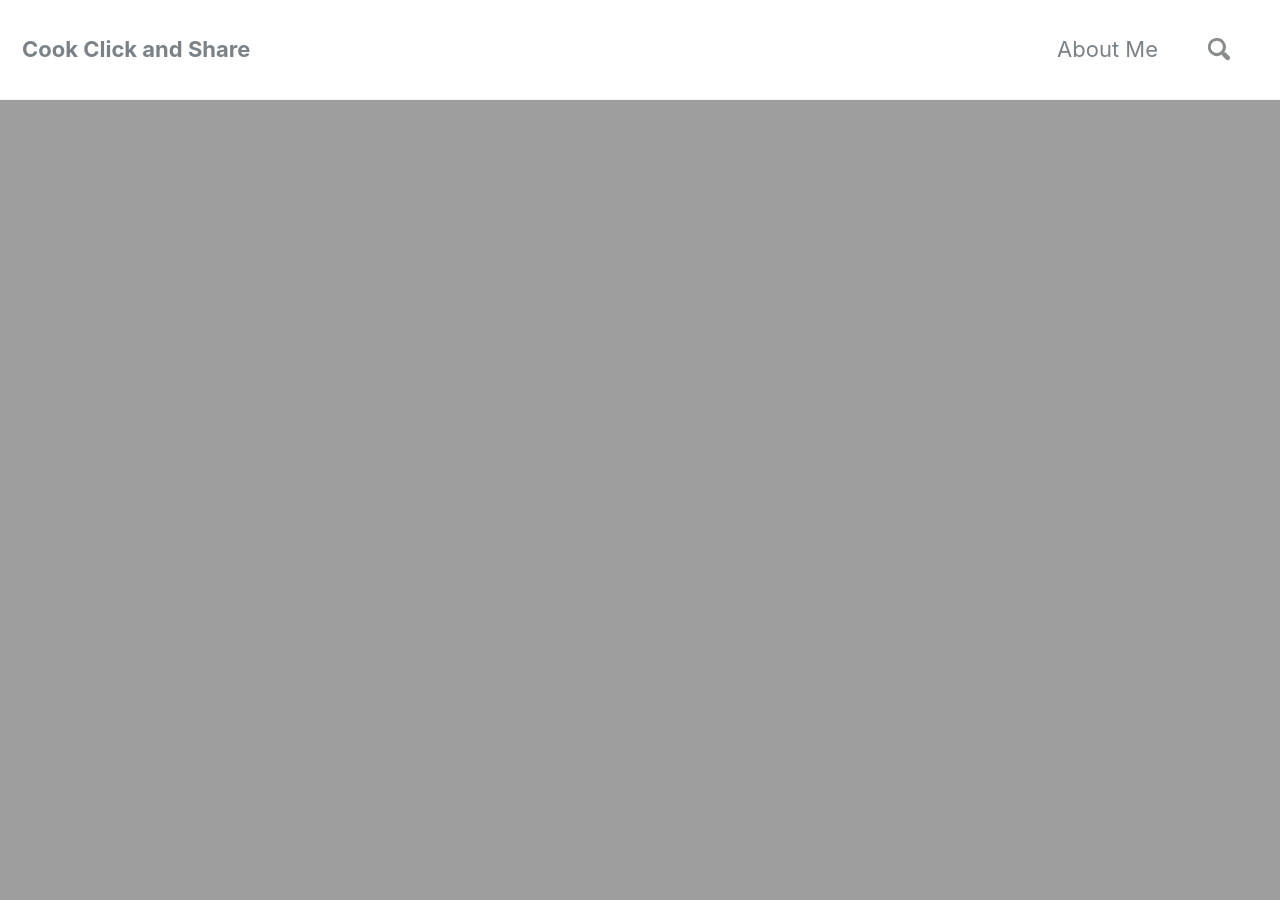
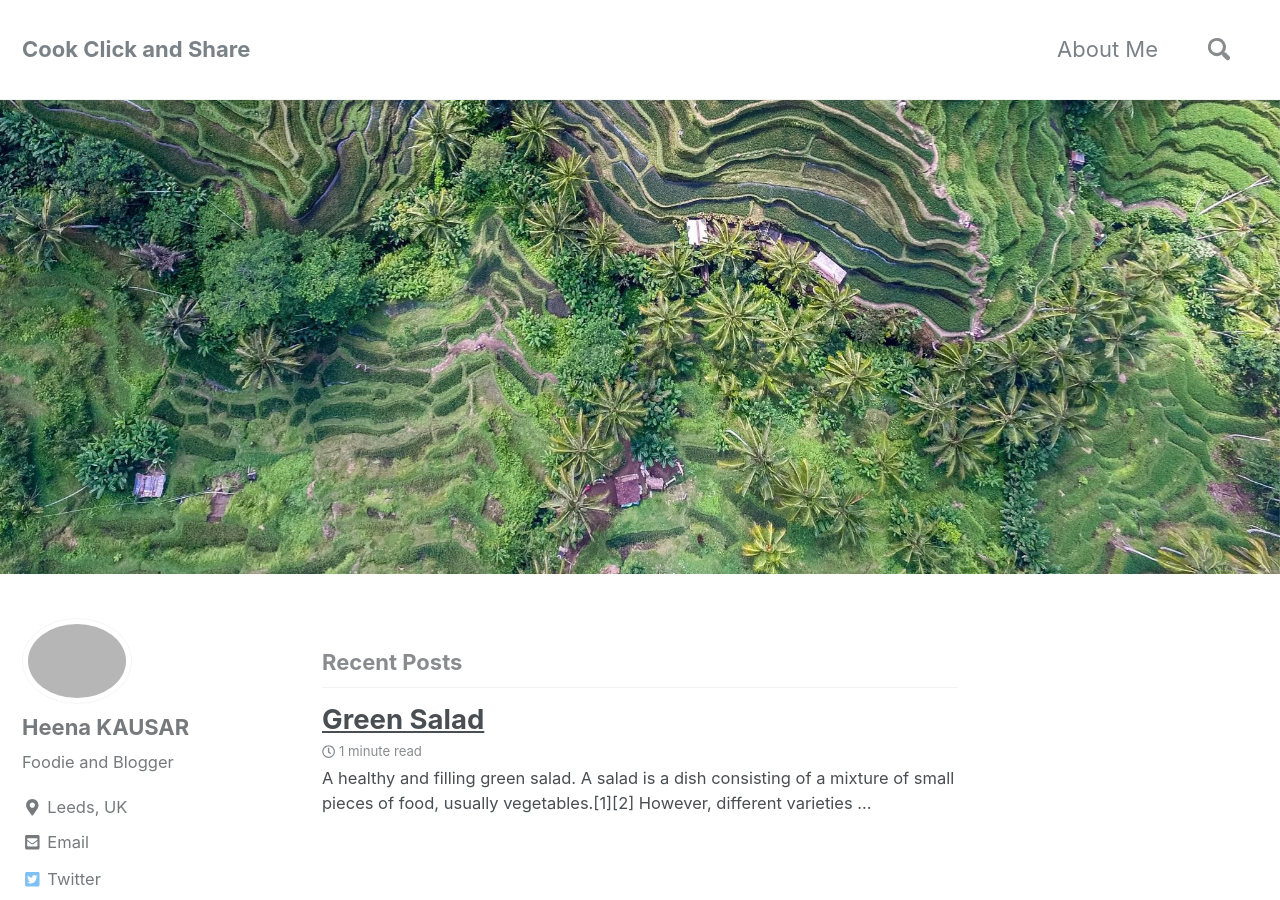
Before and after one commit to cookclickandshare/cookclickandshare, a Jekyll site: the page built from index.html, in a window 1280 px wide and 900 px high. Built offline with Jekyll 4.4.1, drawn with Linux system fonts in a browser that asks for light colours; nearby versions of some CDN libraries; the list of posts is cut into pages by our own code.

Commit message:
Update index.html

```diff
--- a/index.html
+++ b/index.html
@@ -1,7 +1,5 @@
 ---
 layout: home
 author_profile: true
-header: { image: /assets/images/amsterdam2.jpg }
+header: { image: /assets/images/unsplash-image-57.jpg }
 ---
-
-<meta name="p:domain_verify" content="19d8aed46f7a41c9e1e340f1c817959d"/>
```
